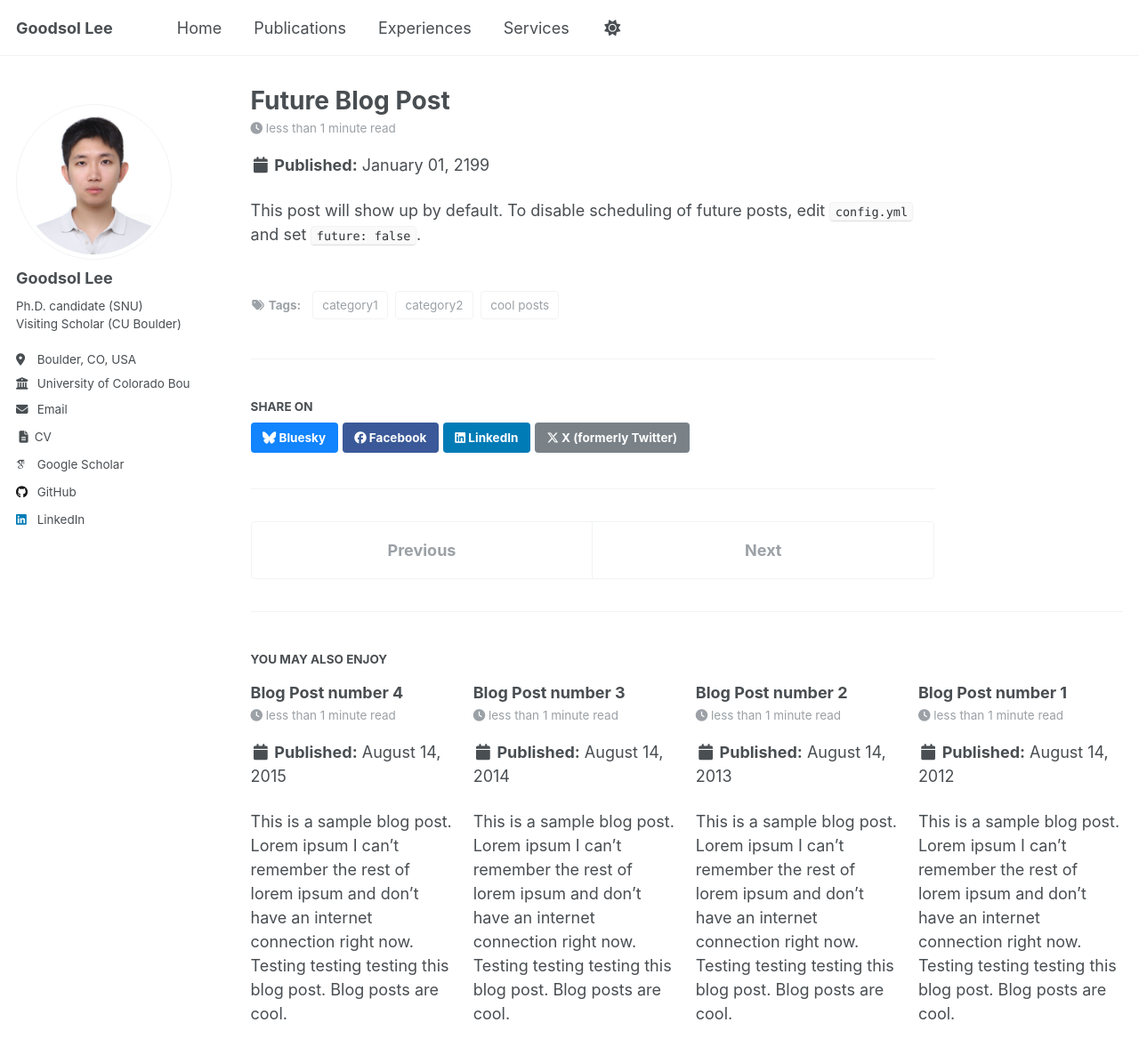
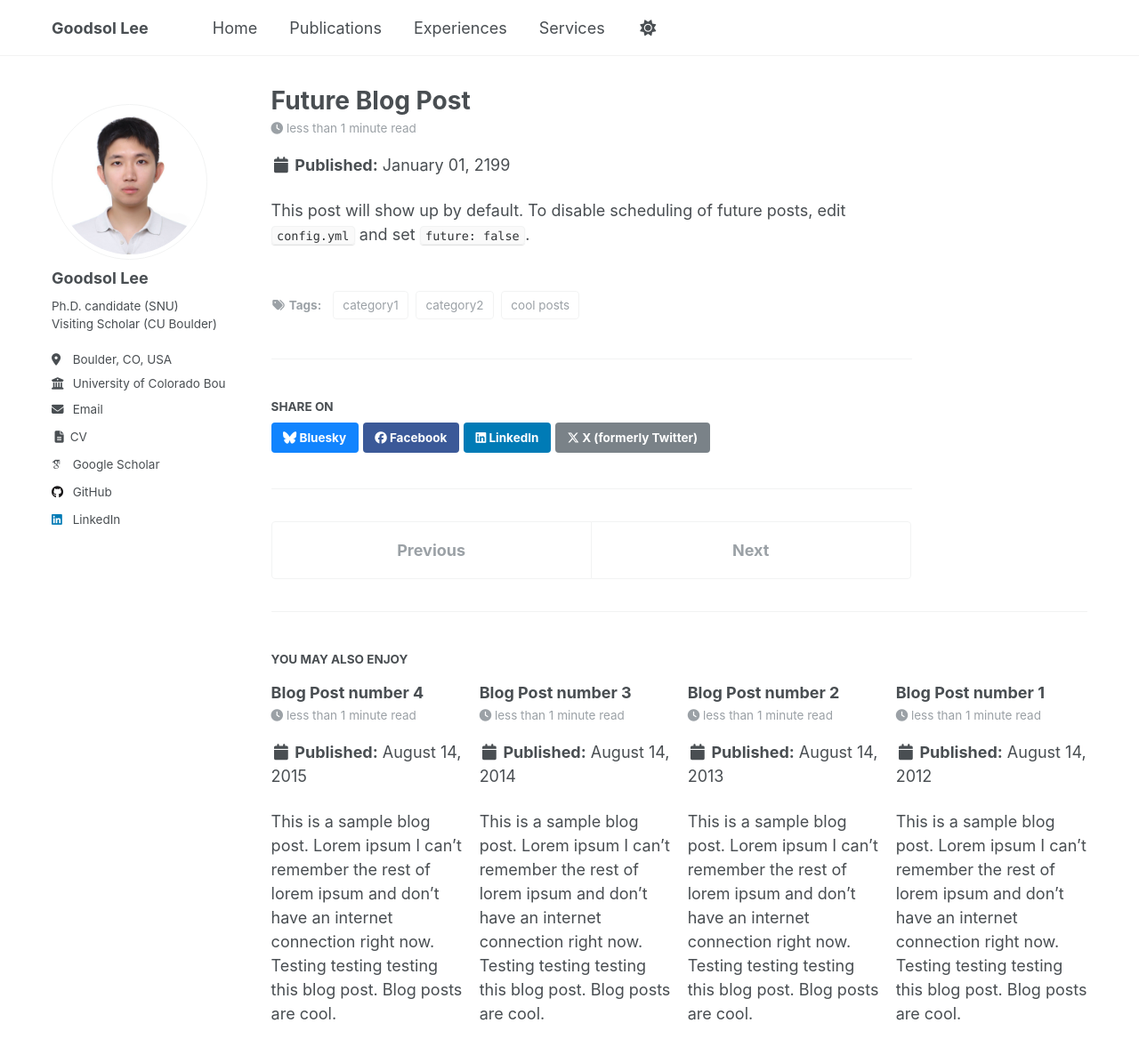
Before and after one commit to goodsollee/GoodsolLee.github.io, a Jekyll site: the page built from _posts/2199-01-01-future-post.md, in a window 1280 px wide and 1400 px high. Shown: the top 1186 px of the window at 89% size. Built offline with Jekyll 4.4.1, drawn with Linux system fonts in a browser that asks for light colours; some web fonts are replaced; a script that is not in the unit is left out.

Commit message:
update breakpoint

```diff
--- a/_sass/_themes.scss
+++ b/_sass/_themes.scss
@@ -49,11 +49,12 @@ $caption-font-family        : $serif;
 
 @include breakpoint-set("to ems", true);
 
-$small                      : 600px !default;
-$medium                     : 768px !default;
-$medium-wide                : 900px !default;
-$large                      : 925px !default;
-$x-large                    : 1280px !default;
+$small                      : 400px;
+$medium                     : 500px;
+$medium-wide                : 550px;
+$large                      : 1200px;
+$x-large                    : 1800px;
+
 /* ==========================================================================
    Grid
    ========================================================================== */
@@ -69,7 +70,7 @@ $susy: (
     math: fluid,
     output: float,
     gutter-position: after,
-    container: $x-large,
+    container: $large,
     global-box-sizing: border-box,
 );
 
```
